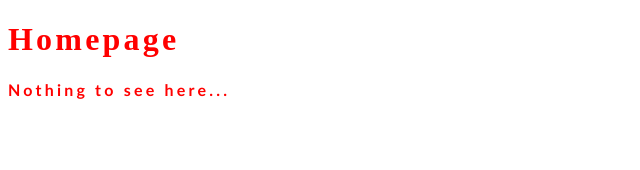
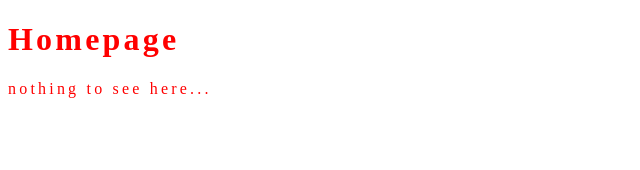
Before and after one commit to a-chakrawarti/Next.js-Fundamentals, a Next.js app: page / in a window 1280 px wide. Shown: the top 170 px of the page, without its empty margins (0-640 px from the left). Built offline with nearby package versions, Linux system fonts and the light colour scheme.

Commit message:
CSS modules

```diff
--- a/pages/index.tsx
+++ b/pages/index.tsx
@@ -1,10 +1,12 @@
 // Styled-JSX: Component level style
+
+import styles from "./style.module.css";
 
 const Tagline = () => {
   const selectedColor = "orange";
   return (
     <div>
-      <p className="heading smallcase">Nothing to see here...</p>
+      <p className={`heading ${styles.smallcase}`}>Nothing to see here...</p>
 
       {/* Applies the jsx globally, initially was component level */}
       <style jsx global>
--- /dev/null
+++ b/pages/style.module.css
@@ -0,0 +1,3 @@
+.smallcase {
+  text-transform: lowercase;
+}
```
